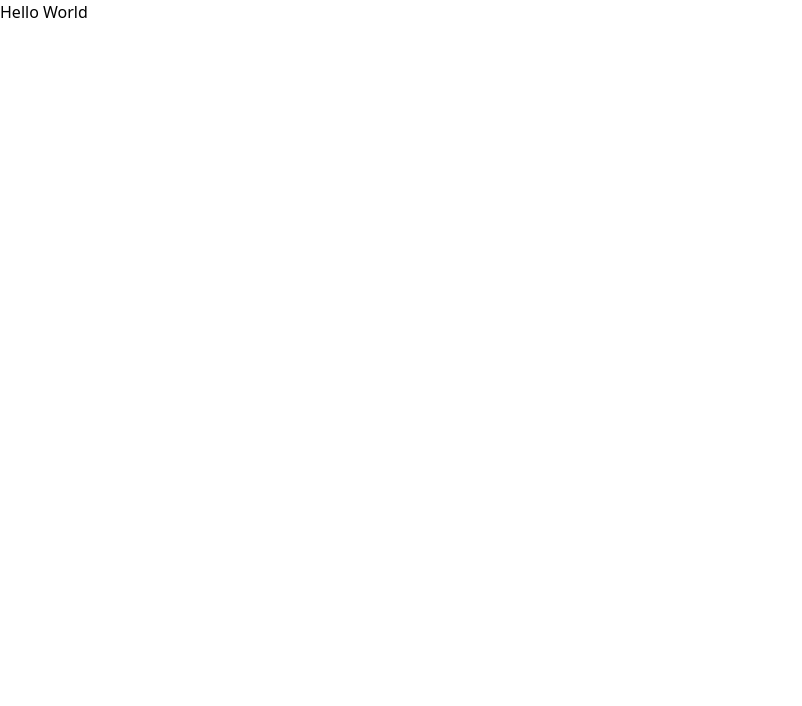
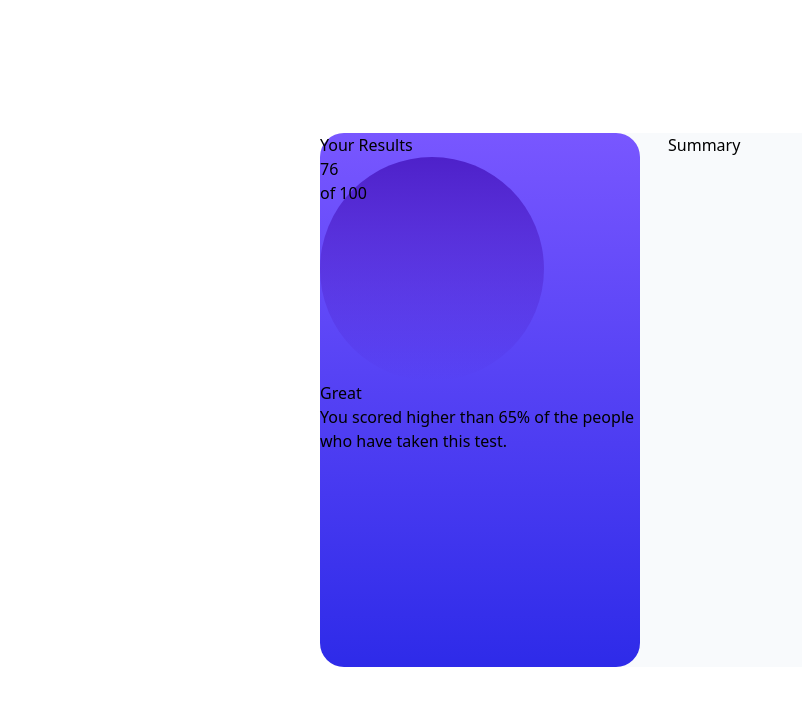
Before and after one commit to KianCandelario/Frontend-Mentor-Projects, a React (Vite) app in the folder Newbie/Results-Summary/resultsSummary/: page / in a window 1280 px wide. Shown: the top 706 px of the page, without its empty margins (0-802 px from the left). Built offline with nearby package versions, Linux system fonts and the light colour scheme.

Commit message:
feat: Added React components

```diff
--- a/Newbie/Results-Summary/resultsSummary/src/components/App.tsx
+++ b/Newbie/Results-Summary/resultsSummary/src/components/App.tsx
@@ -1,8 +1,14 @@
+import Result from './Result.tsx';
+import SummaryContainer from './SummaryContainer.tsx';
+
 function App() {
   return (
     <>
-      <div>
-        <h1>Hello World</h1>
+      <div className='w-screen h-screen flex justify-center items-center'>
+        <div className='h-4/6 w-1/2 rounded-3xl bg-slate-50 flex gap-7'>
+          <Result />
+          <SummaryContainer />
+        </div>
       </div>
     </>
   )
--- /dev/null
+++ b/Newbie/Results-Summary/resultsSummary/src/components/Circle.tsx
@@ -0,0 +1,16 @@
+function Circle() {
+    return (
+        <>
+            <div className="w-56 h-56 bg-gradient-to-b from-violet-blue to-persian-blue rounded-full">
+                <div>
+                    <h1>76</h1>
+                </div>
+                <div>
+                    <h3>of 100</h3>
+                </div>
+            </div>
+        </>
+    );
+}
+
+export default Circle;
--- /dev/null
+++ b/Newbie/Results-Summary/resultsSummary/src/components/Result.tsx
@@ -0,0 +1,22 @@
+import Circle from './Circle.tsx';
+
+function Result() {
+    return(
+        <>
+            <div className="w-1/2 h-full rounded-3xl bg-gradient-to-b from-light-slate-blue to-light-royal-blue">
+                <div>
+                    <h2>Your Results</h2>
+                </div>
+                <Circle />
+                <div>
+                    <h1>Great</h1>
+                </div>
+                <div>
+                    <h3>You scored higher than 65% of the people who have taken this test.</h3>
+                </div>
+            </div>
+        </>
+    );
+}
+
+export default Result;
--- /dev/null
+++ b/Newbie/Results-Summary/resultsSummary/src/components/SummaryContainer.tsx
@@ -0,0 +1,14 @@
+function SummaryContainer() {
+    return(
+        <>
+            <div>
+                <div>
+                    <h2>Summary</h2>
+                </div>
+
+            </div>
+        </>
+    );
+}
+
+export default SummaryContainer;
```
Also changed, not shown: Newbie/Results-Summary/resultsSummary/src/components/Summary.tsx (added, +9 -0 lines).
